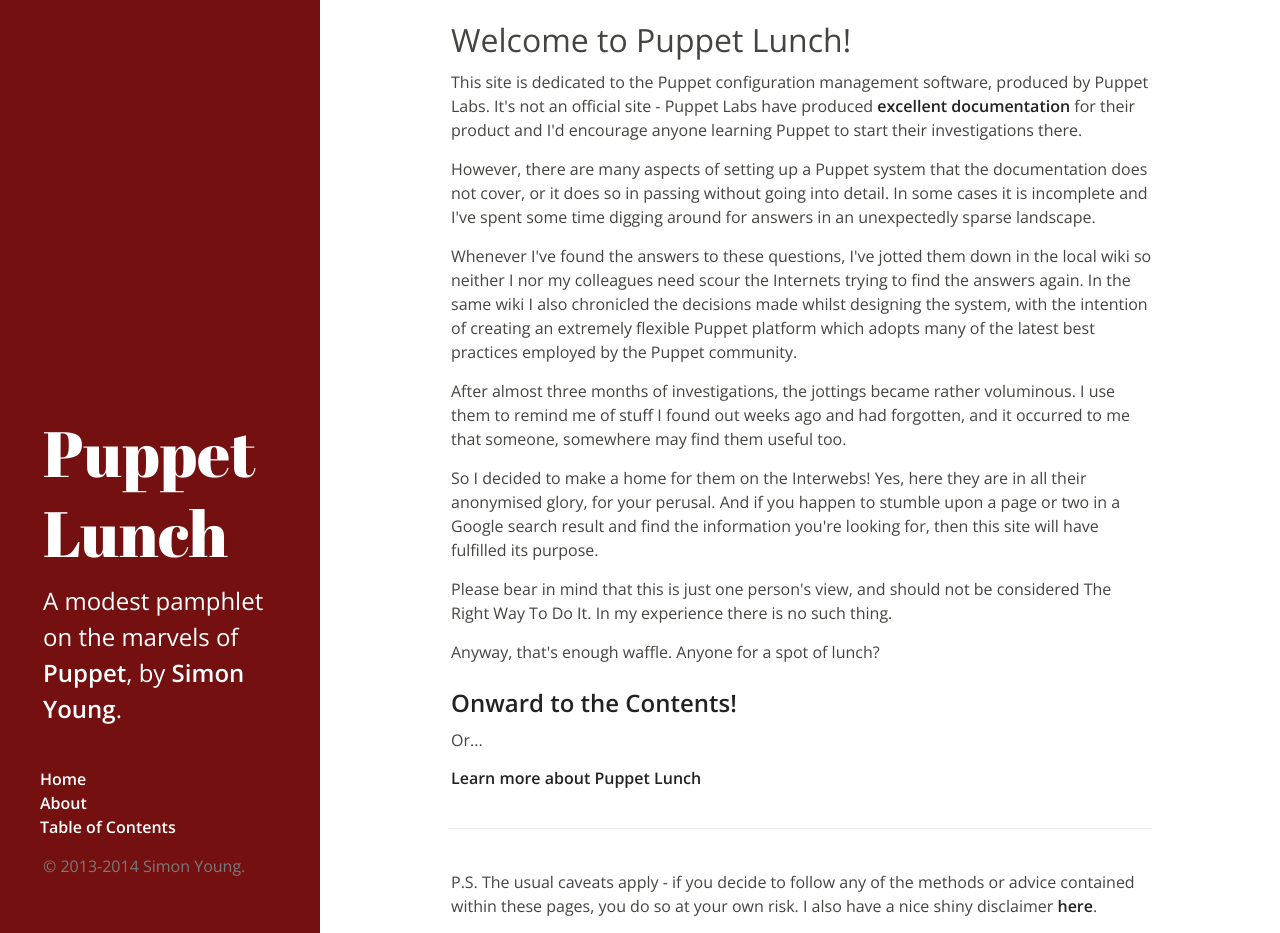
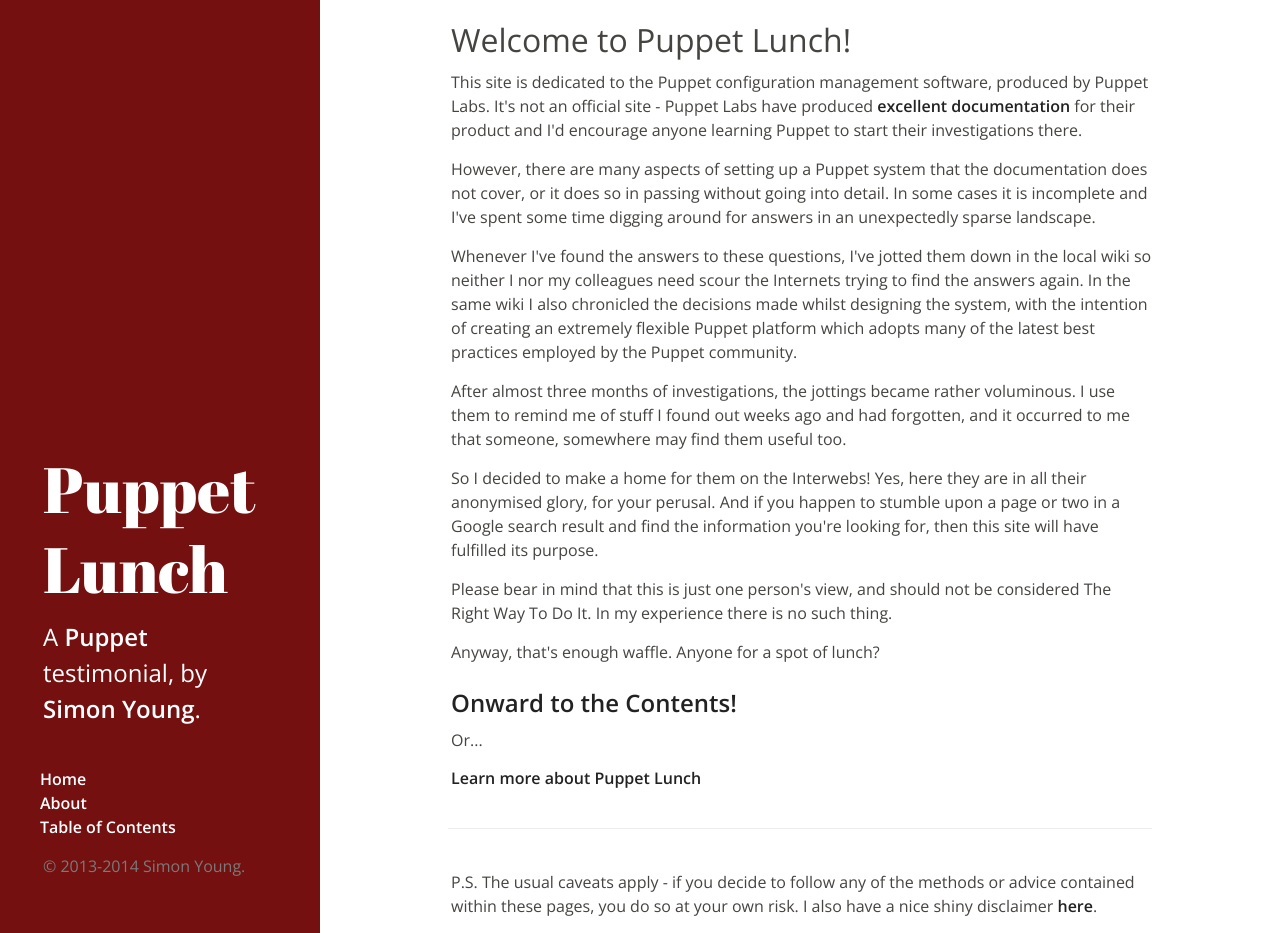
Before and after one commit to Sgydoo/puppet-lunch, a Jekyll site: the page built from index.html, in a window 1280 px wide and 933 px high. Built offline with Jekyll 4.4.1, drawn with Linux system fonts in a browser that asks for light colours; Markdown is read by kramdown in place of the engine named in the settings; the list of posts is cut into pages by our own code.

Commit message:
Updated puppet link

```diff
--- a/_layouts/default.html
+++ b/_layouts/default.html
@@ -43,8 +43,8 @@
     <header class="masthead">
       <div class="masthead-inner">
         <h1>Puppet Lunch</h1>
-        <p class="lead">A modest pamphlet on the marvels of <a href="http://puppetlabs.com"
-         target="_blank">Puppet</a>, by <a href="https://github.com/Sgydoo"
+        <p class="lead">A <a href="http://puppetlabs.com/puppet/puppet-enterprise"
+         target="_blank">Puppet</a> testimonial, by <a href="https://github.com/Sgydoo"
          target="_blank">Simon Young</a>.</p>
         <div class="colophon">
           <ul class="colophon-links">
```
